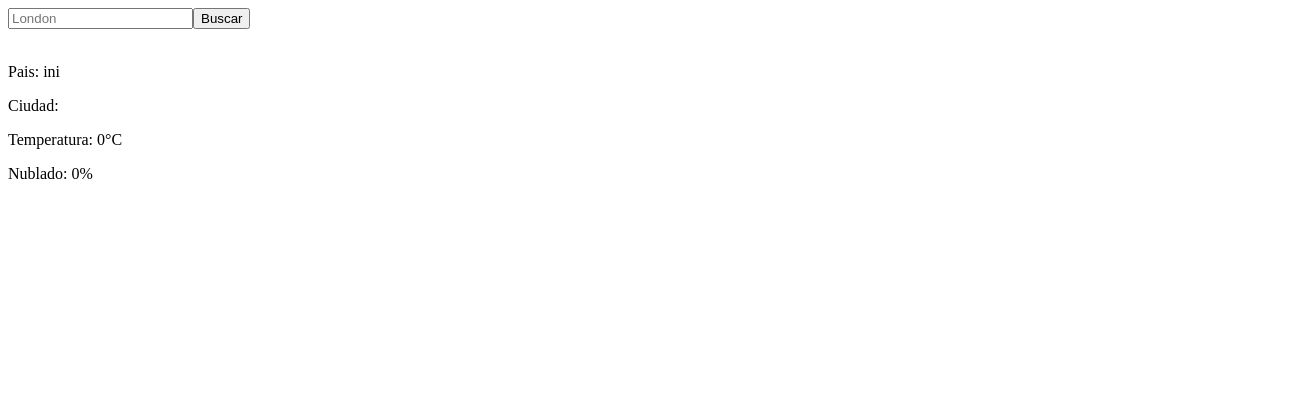
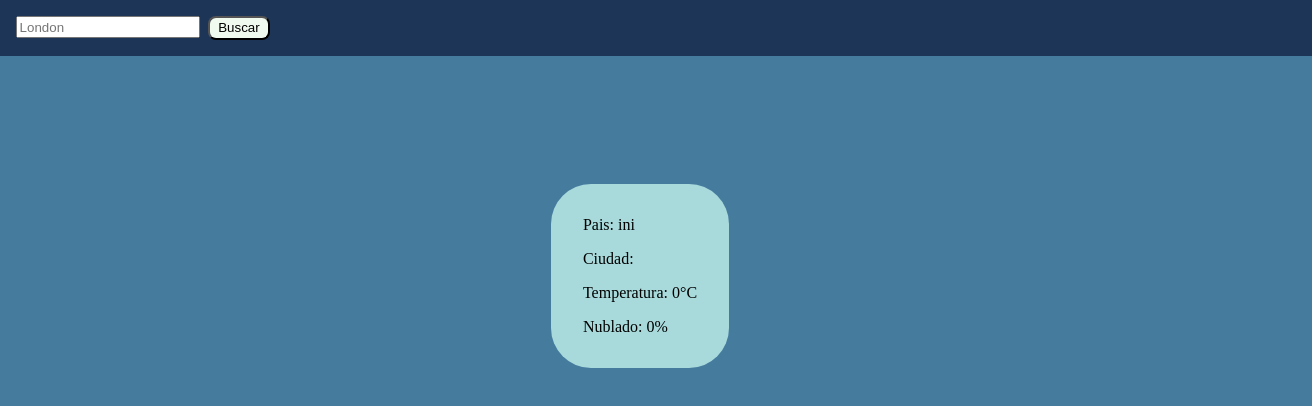
Before and after one commit to NoePerezF/weather-api, a React (Create React App) app: page / in a window 1280 px wide. Shown: the top 406 px of the page, 1312 px wide, since content can reach past the window. Built offline with nearby package versions, Linux system fonts and the light colour scheme; no server answers.

Commit message:
Adicion de estilo con sass

```diff
--- a/package.json
+++ b/package.json
@@ -10,7 +10,7 @@
     "@types/node": "^12.0.0",
     "@types/react": "^17.0.0",
     "@types/react-dom": "^17.0.0",
-    "node-sass": "^6.0.1",
+    "node-sass": "4.14.1",
     "react": "^17.0.2",
     "react-dom": "^17.0.2",
     "react-scripts": "4.0.3",
--- a/src/Components/Card.tsx
+++ b/src/Components/Card.tsx
@@ -27,14 +27,16 @@ const Card = ({info}:Props) => {
     return (
 
 
-        <section>
+        <main>
           <img src={info.current.condition.icon} alt="" />
+          <section>
           <p>Pais: {info.location.country}</p>
           <p>Ciudad: {info.location.name}</p>
           <p>Temperatura: {info.current.temp_c}°C</p>
           <p>Nublado: {info.current.cloud}%</p>
           <p>{info.current.condition.text}</p>
-        </section>
+          </section>
+        </main>
     )
 }
 
--- a/src/Components/Search.tsx
+++ b/src/Components/Search.tsx
@@ -33,7 +33,7 @@ const Search = ({setInfo}:Props) => {
         setInfo(json)
     }
     return (
-        <form onSubmit={searchInfo}>
+        <form onSubmit={searchInfo} id="search">
             <input type="text" placeholder="London" ref = {refSearch} /><button>Buscar</button>
         </form>
     )
--- a/src/index.tsx
+++ b/src/index.tsx
@@ -1,7 +1,7 @@
 import React from 'react';
 import ReactDOM from 'react-dom';
 import App from './App';
-
+import "./scss/main.scss"
 
 ReactDOM.render(
   <React.StrictMode>
--- /dev/null
+++ b/src/scss/_card.scss
@@ -0,0 +1,22 @@
+main{
+
+    background: #a8dadc;
+
+    width: fit-content;
+
+    display: flex;
+    align-items: center;
+    flex-flow: column;
+   margin: 10% auto;
+
+   border-radius: 2.5rem;
+   padding: 1rem;
+    section{
+        border-bottom-left-radius: 2.5rem;
+        border-bottom-right-radius: 2.5rem;
+        p{
+            margin: 1rem;
+        }
+    }
+
+}
--- /dev/null
+++ b/src/scss/_global.scss
@@ -0,0 +1,12 @@
+*{
+
+    margin: 0;
+    padding: 0;
+
+
+
+}
+body{
+    background-color: #457b9d;
+
+}
--- /dev/null
+++ b/src/scss/_search.scss
@@ -0,0 +1,25 @@
+#search{
+    background-color: #1d3557;
+    padding: 1rem;
+    width: 100vw;
+    input{
+        margin-right: 0.5rem;
+       color: #1d3557;
+       padding: 0.1rem;
+    }
+    input:hover, input:focus{
+        transition: 500ms;
+        border: 2px solid #393e46;
+        outline: none;
+    }
+    button{
+        background-color: #f1faee;
+        padding: 0.1rem 0.5rem 0.2rem 0.5rem;
+        border-radius: 0.5rem;
+        transition: 300ms;
+    }
+    button:hover{
+        background-color: #457b9d;
+        transition: 300ms;
+    }
+}
--- /dev/null
+++ b/src/scss/main.scss
@@ -0,0 +1,3 @@
+@import "global";
+@import "search";
+@import "card";
```
Also changed, not shown: 1 other file (tests, documents, lock files or other folders).
